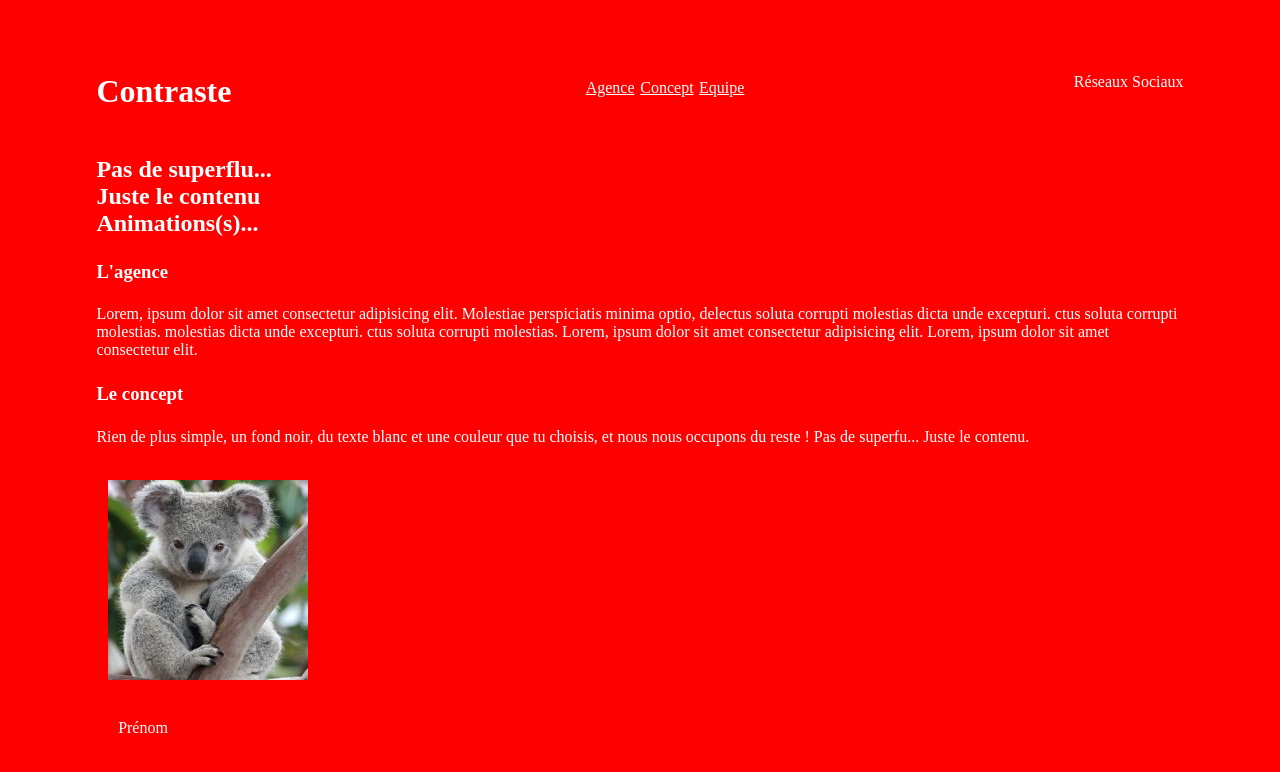
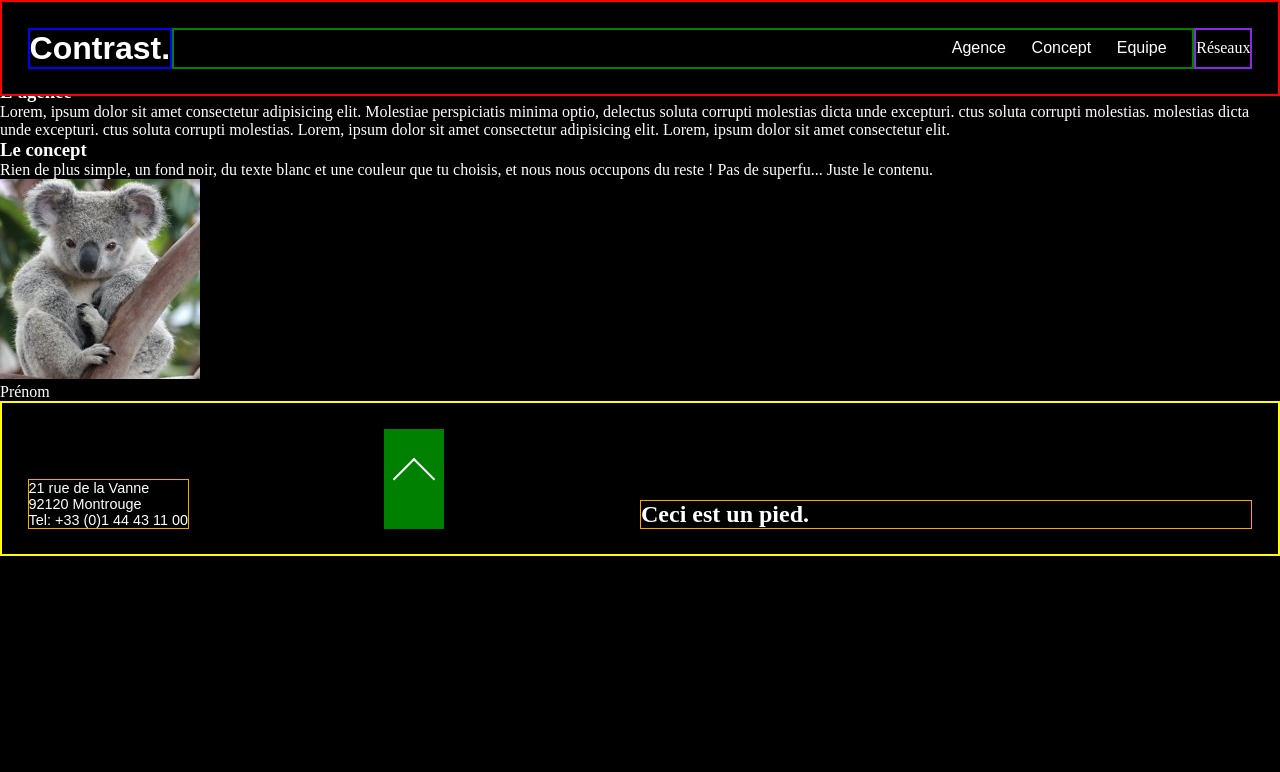
Before and after one commit to ArthurGuez/2020_fil_rouge, a plain HTML site: page index.html in a window 1280 px wide. Drawn offline with Linux system fonts and the light colour scheme.

Commit message:
add header footer

```diff
--- a/index.html
+++ b/index.html
@@ -8,9 +8,9 @@
 </head>
 <body>
 
-    <!-- SYLVIE -->
+    <!-- DEBUT SYLVIE -->
     <header>
-        <h1>Contraste</h1>
+        <h1>Contrast.</h1>
         <nav>
             <ul>
                 <li><a href="#agence">Agence</a></li>
@@ -18,8 +18,9 @@
                 <li><a href="#equipe">Equipe</a></li>
             </ul>
         </nav>
-        <div>Réseaux Sociaux</div>
+        <div id="rs">Réseaux</div>
     </header>
+    <!-- FIN SYLVIE -->
 
     <!-- LUCAS -->
     <section>
@@ -57,10 +58,16 @@
         </form>
     </aside>
 
-    <!-- SYLVIE -->
+    <!-- DEBUT SYLVIE -->
     <footer>
-
+        <p>21 rue de la Vanne<br>92120 Montrouge<br>Tel: +33 (0)1 44 43 11 00</p>
+        <div id="ArrowBox">
+        <a href="#agence">
+            <div id="ArrowTop"></div>
+        </a>
+        </div>
+        <h6>Ceci est un pied.</h6>
     </footer>
-
+    <!-- FIN SYLVIE -->
 </body>
 </html>
--- a/stylesheet.css
+++ b/stylesheet.css
@@ -1,29 +1,98 @@
 * {
-    margin: 2%;
+    margin: 0;
     padding: 0;
     box-sizing: border-box;
-    background-color: red;
+    background-color: black;
     color: #FFFFFF;
 }
 
 header {
+    position: fixed;
     display: flex;
-    flex-direction: row;
     justify-content: space-between;
-    margin: 2%;
+    padding: 2%;
+    border: 2px solid red;
+    width: 100%;
+}
+
+h1 {
+    font-family: Avenir, sans-serif;
+    border: 2px solid blue;
+}
+
+nav {
+    font-family: Avenir, sans-serif;
+    display: flex;
+    width: 100%;
+    justify-content: flex-end;
+    border: 2px solid green;
 }
 
 nav ul {
+    font-family: Avenir, sans-serif;
     display: flex;
+    width: auto;
     flex-direction: row;
-    justify-content: space-evenly;
     list-style: none;
 }
 
-article {
-    margin
+li {
+    display: flex;
+    margin-right: 2vw;
+    align-items: center;
 }
 
-.box {
+a:link {
+    text-decoration: none;
+}
+
+#rs {
+    font-family: Avenir;
+    display: flex;
+    justify-content: flex-end;
+    align-items: center;
+    border: 2px solid blueviolet;
+}
+
+footer {
+    display: flex;
+    justify-content: space-between;
+    padding: 2%;
+    border: 2px solid yellow;
+    width: 100%;
+}
+
+footer p {
+    font-family: Arial, Helvetica, sans-serif;
+    font-size: 0.9em;
+    border: 1px solid orange;
+    align-self: flex-end;
+
+}
+
+#ArrowBox {
+
+    padding: 30px 10px;
+    background-color: green;
+}
+
+#ArrowTop {
+    width: 30px;
+    height: 30px;
+    -webkit-transform: rotate(45deg);
+    border-left: 2px solid white;
+    border-top: 2px solid white;
+    border-right: none;
+    border-bottom: none;
+    opacity: 100%;
+    margin: 5px;
+    background-color: green;
+}
+
+footer h6 {
     width: 50%;
+    text-align: left;
+    font-size: 1.5em;
+    border: 1px solid orange;
+    align-self: flex-end;
 }
```
